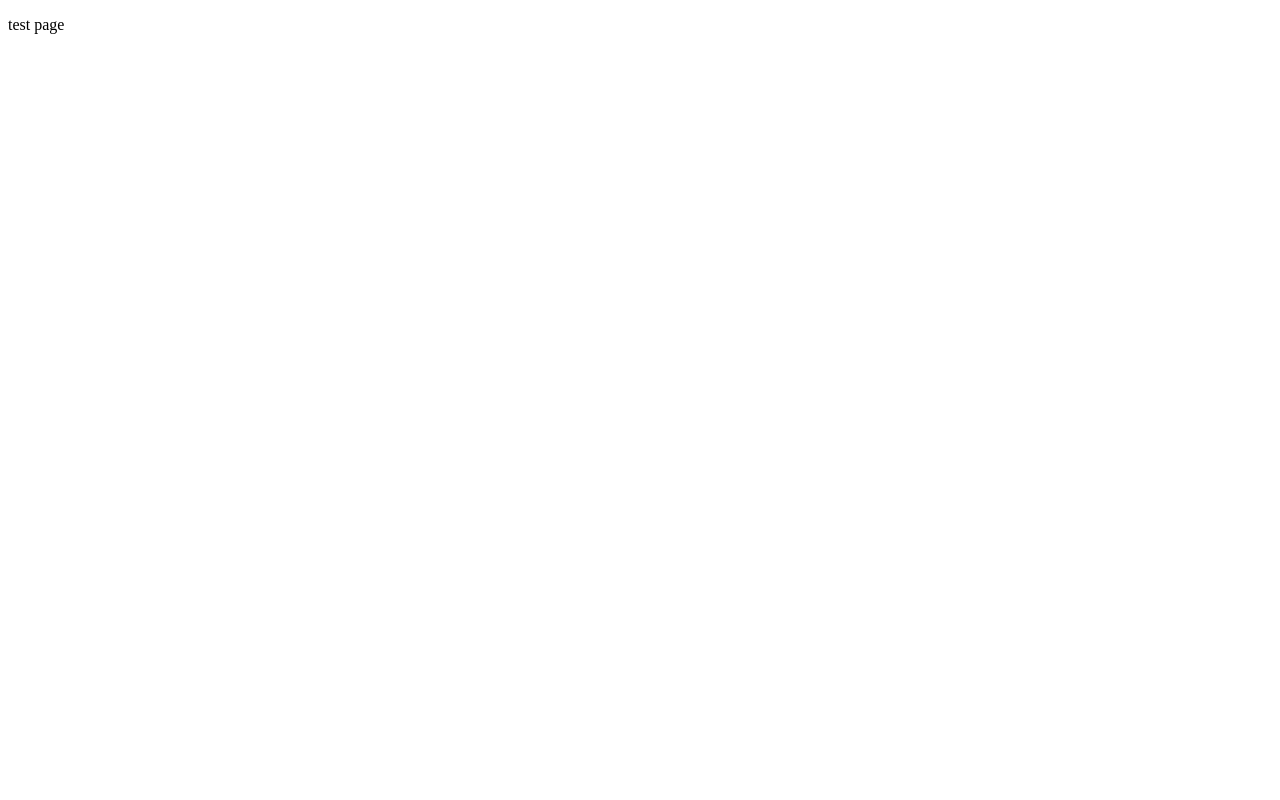
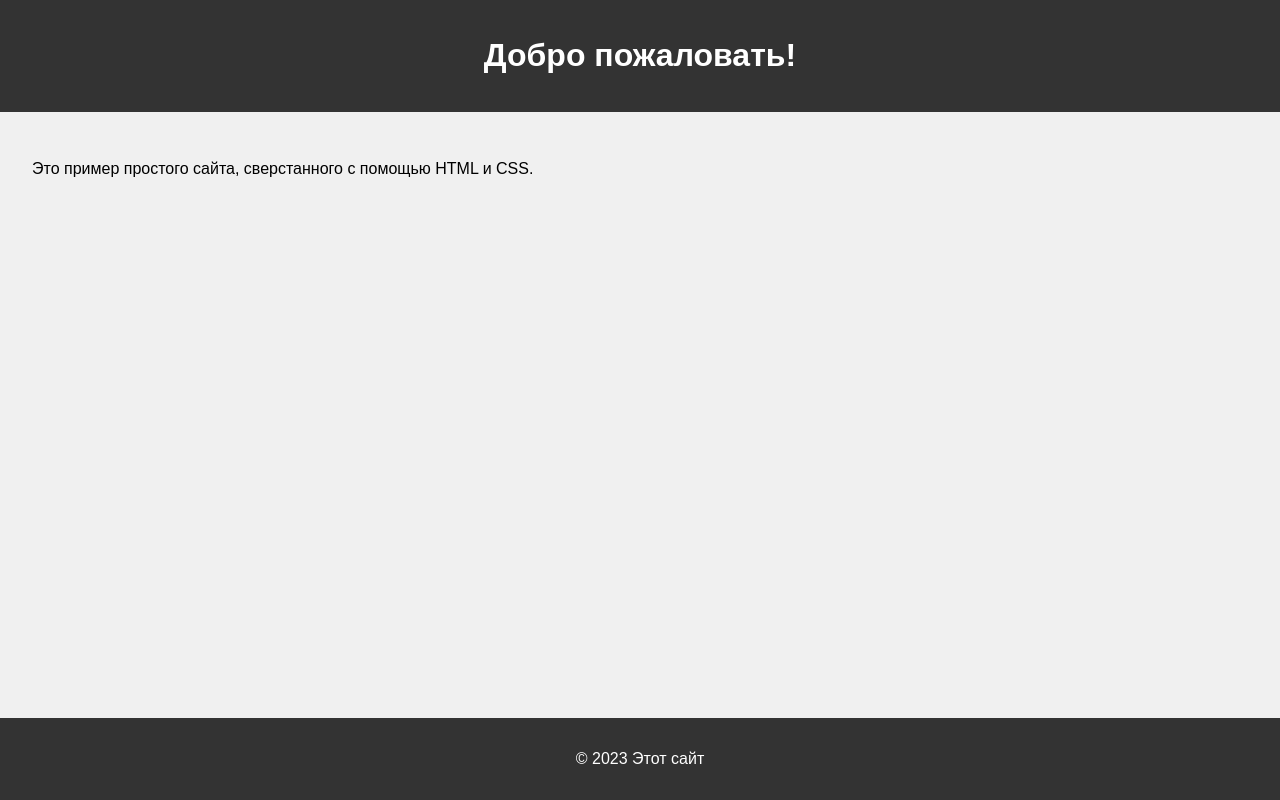
Before and after one commit to Anrull/Anrull.githib.io, a plain HTML site: page index.html in a window 1280 px wide. Drawn offline with Linux system fonts and the light colour scheme.

Commit message:
Update index.html

```diff
--- a/index.html
+++ b/index.html
@@ -1,10 +1,49 @@
 <!DOCTYPE html>
-<html lang="en">
+<html lang="ru">
 <head>
     <meta charset="UTF-8">
-    <title>Title</title>
+    <meta name="viewport" content="width=device-width, initial-scale=1.0">
+    <title>Простой сайт</title>
+    <style>
+        body {
+            font-family: sans-serif;
+            margin: 0;
+            padding: 0;
+            background-color: #f0f0f0;
+        }
+        header {
+            background-color: #333;
+            color: #fff;
+            padding: 1rem 0;
+            text-align: center;
+        }
+        main {
+            padding: 2rem;
+        }
+        footer {
+            background-color: #333;
+            color: #fff;
+            text-align: center;
+            padding: 1rem 0;
+            position: fixed;
+            bottom: 0;
+            width: 100%;
+        }
+    </style>
 </head>
 <body>
-    <p>test page</p>
+
+    <header>
+        <h1>Добро пожаловать!</h1>
+    </header>
+
+    <main>
+        <p>Это пример простого сайта, сверстанного с помощью HTML и CSS.</p>
+    </main>
+
+    <footer>
+        <p>© 2023 Этот сайт</p>
+    </footer>
+
 </body>
 </html>
```
